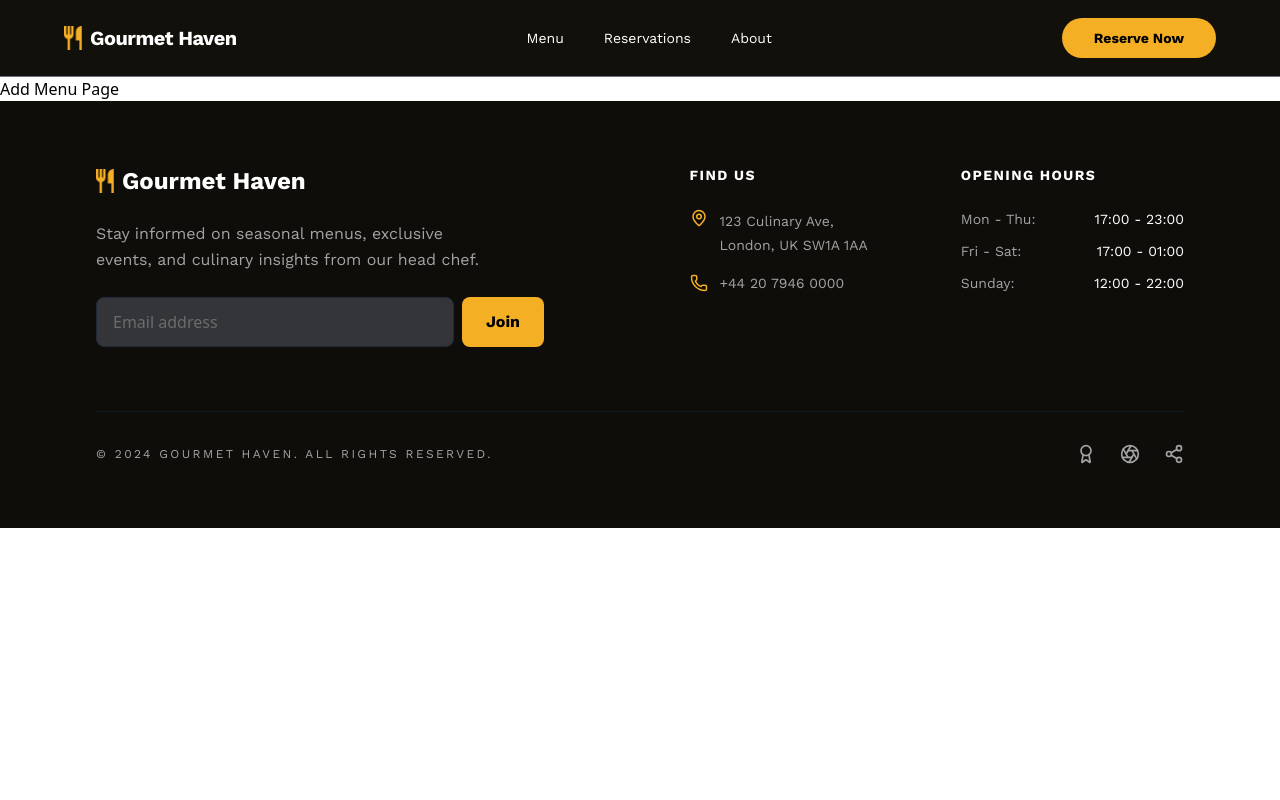
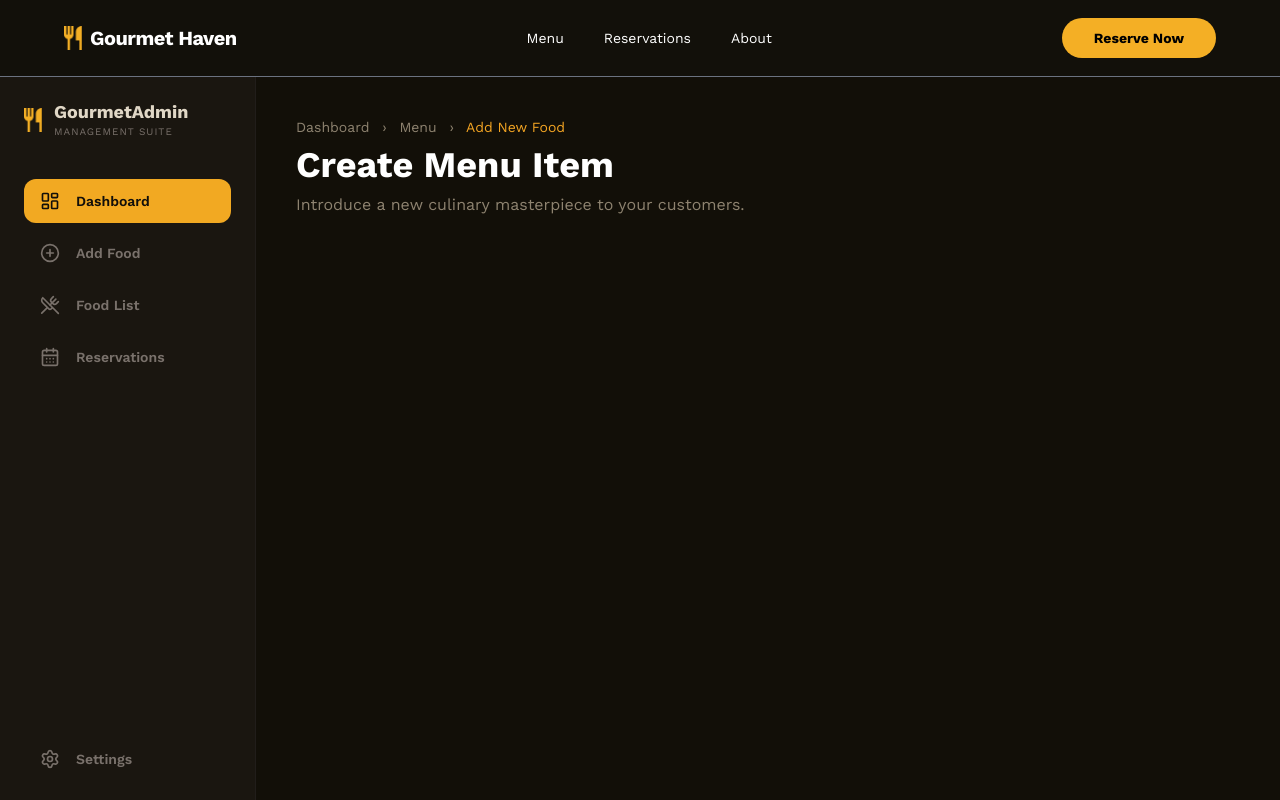
Before and after one commit to ferdoushasanpr/VantageTable, a Next.js app: page /addmenu in a window 1280 px wide. Shown: the top 800 px of the page. Built offline with nearby package versions, Linux system fonts and the light colour scheme.

Commit message:
feat: Checkbox Component Added

```diff
--- a/app/(admin)/addmenu/page.tsx
+++ b/app/(admin)/addmenu/page.tsx
@@ -1,3 +1,43 @@
-export default function AddMenuPage() {
-  return <div>Add Menu Page</div>;
-}
+"use client";
+
+import React, { useState } from "react";
+import {
+  PlusCircle,
+  Upload,
+  Info,
+  Settings,
+  Save,
+  Lightbulb,
+} from "lucide-react";
+import Sidebar from "@/components/sidebar/sidebar";
+import Checkbox from "@/components/checkbox";
+
+const AddMenuPage = (): React.ReactNode => {
+  const [isAvailable, setIsAvailable] = useState(true);
+
+  return (
+    <div className="flex min-h-screen bg-[#120F08] text-[#E0D7C6] font-sans">
+      {/* Sidebar */}
+      <Sidebar />
+
+      {/* Main Content */}
+      <main className="flex-1 p-10 overflow-y-auto">
+        <header className="mb-8 font-work">
+          <p className="text-sm text-[#8E8370] mb-2">
+            Dashboard <span className="mx-2">›</span> Menu{" "}
+            <span className="mx-2">›</span>{" "}
+            <span className="text-[#F5A623]">Add New Food</span>
+          </p>
+          <h2 className="text-4xl font-bold text-white mb-2">
+            Create Menu Item
+          </h2>
+          <p className="text-[#8E8370]">
+            Introduce a new culinary masterpiece to your customers.
+          </p>
+        </header>
+      </main>
+    </div>
+  );
+};
+
+export default AddMenuPage;
--- /dev/null
+++ b/components/checkbox.tsx
@@ -0,0 +1,18 @@
+import React from "react";
+
+interface CheckboxProps {
+  label: string;
+}
+
+export default function Checkbox({ label }: CheckboxProps): React.ReactNode {
+  return (
+    <label className="flex items-center gap-3 cursor-pointer group">
+      <div className="w-6 h-6 rounded-full border-2 border-[#332D21] flex items-center justify-center group-hover:border-[#F5A623] transition-colors">
+        <div className="w-3 h-3 rounded-full bg-transparent group-active:bg-[#F5A623]" />
+      </div>
+      <span className="text-sm text-[#8E8370] group-hover:text-white transition-colors">
+        {label}
+      </span>
+    </label>
+  );
+}
```
